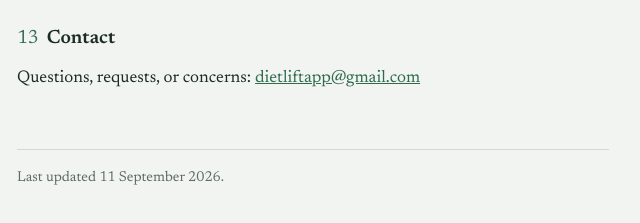
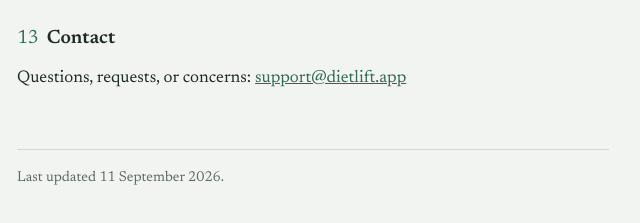
Before and after one commit to SravanPragada/dietlift, a plain HTML site: page privacy.html in a window 1280 px wide. Shown: the part 3600-3823 px from the top of the page, 327-967 px from the left. Drawn offline with Linux system fonts and the light colour scheme.

Commit message:
Update privacy.html
updated to support@dietlift.app

```diff
--- a/privacy.html
+++ b/privacy.html
@@ -89,7 +89,7 @@
   <p>If this policy changes in a way that affects how your data is handled, the updated version will be posted here with a new date.</p>
 
   <h2><span class="num">13</span>Contact</h2>
-  <p>Questions, requests, or concerns: <a href="mailto:dietliftapp@gmail.com">dietliftapp@gmail.com</a></p>
+  <p>Questions, requests, or concerns: <a href="mailto:support@dietlift.app">support@dietlift.app</a></p>
 
   <p class="stamp">Last updated 11 September 2026.</p>
 
```
